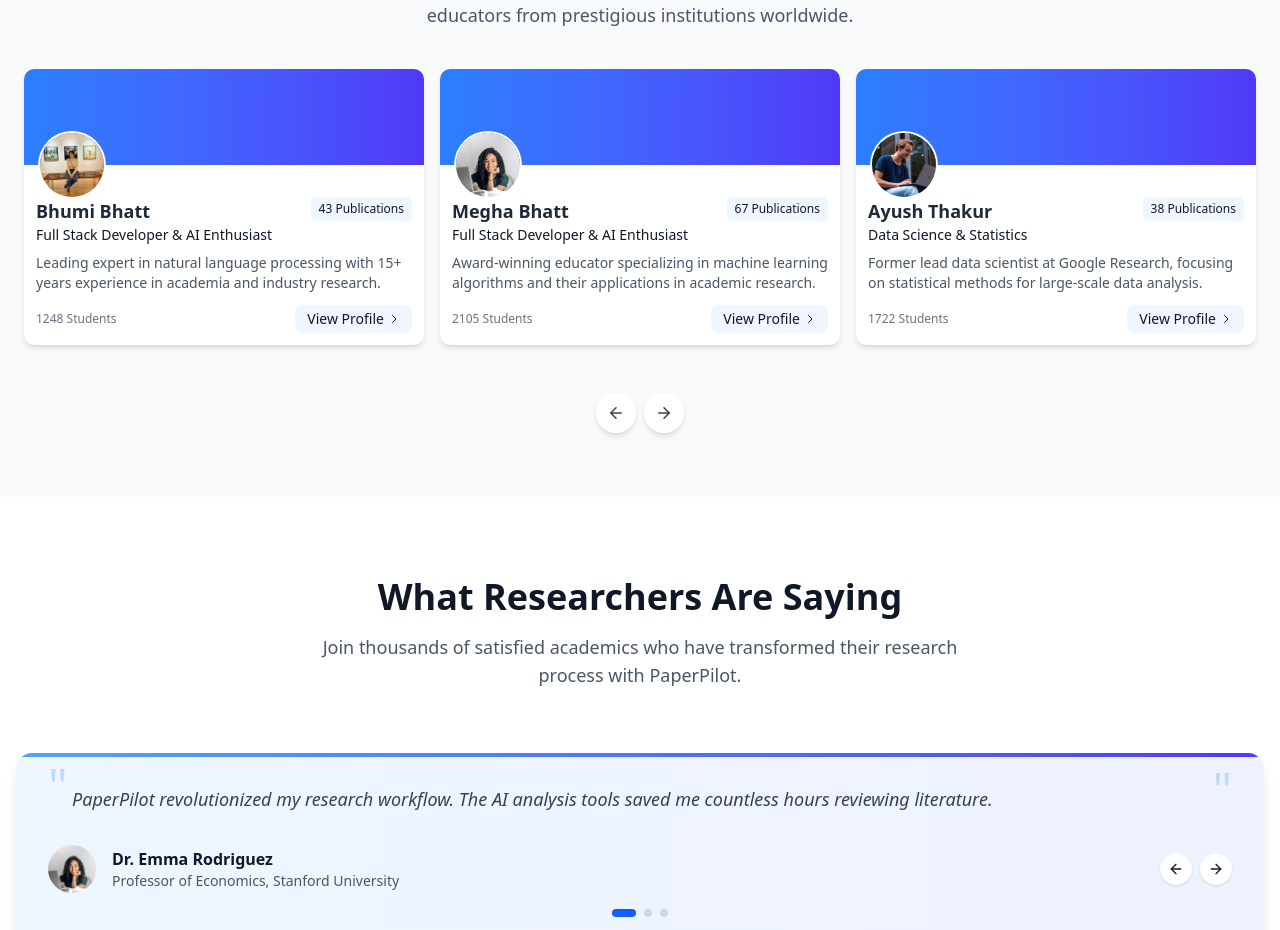
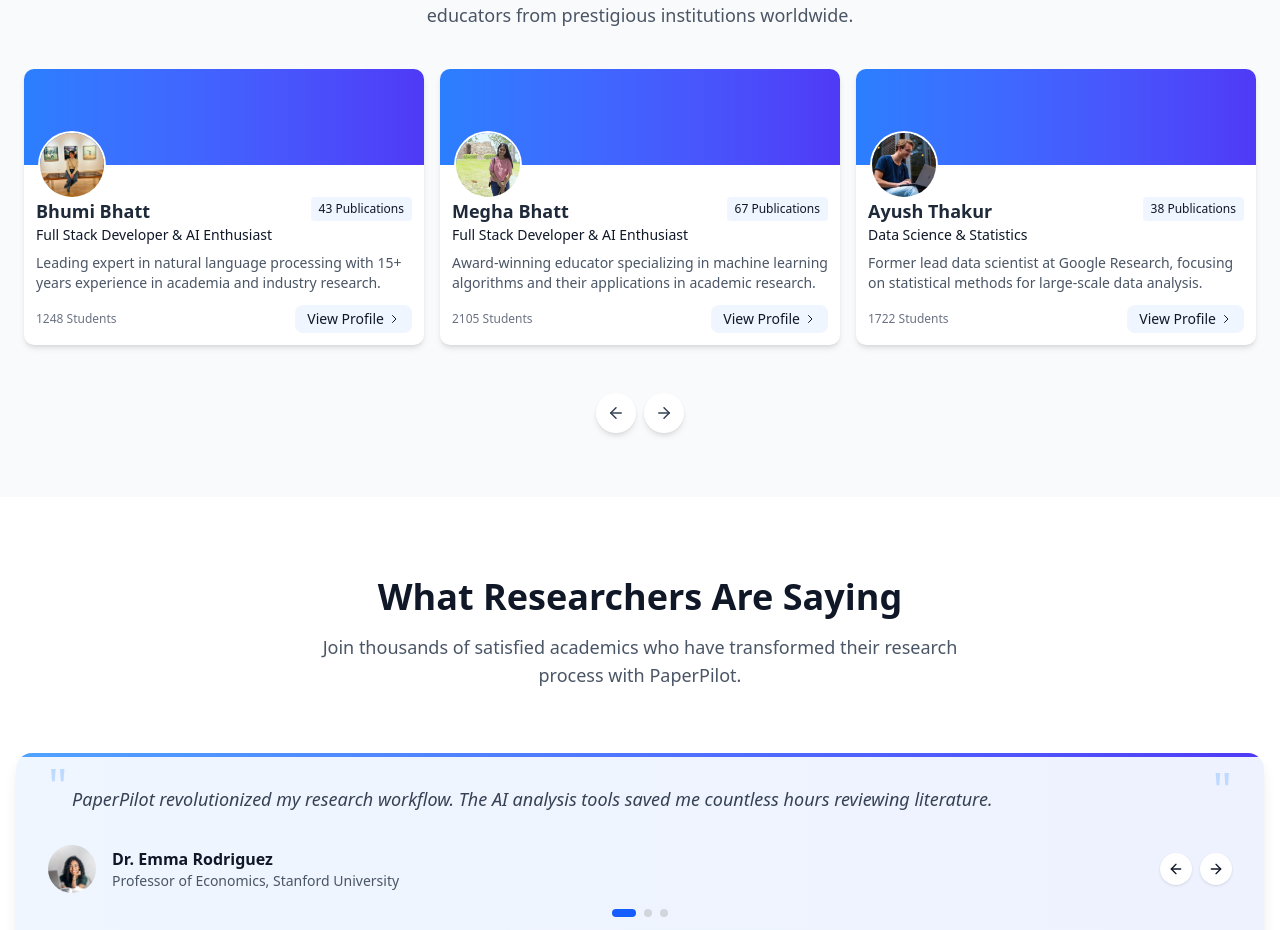
Before and after one commit to ayu5H6/Paper_Pilottt, a React (Vite) app in the folder Frontend/: page / in a window 1280 px wide. Shown: the part 2760-3690 px from the top of the page. Built offline with nearby package versions, Linux system fonts and the light colour scheme; no server answers.

Commit message:
Update About.jsx

```diff
--- a/Frontend/src/components/About.jsx
+++ b/Frontend/src/components/About.jsx
@@ -3,19 +3,15 @@ import { Link } from "react-router-dom";
 import TypewriterText from "./TypewriterText";
 import { useNavigate } from "react-router-dom";
 
-
 //predicting
-//started
 
 import { ChevronRight, Star, Check, Download, ArrowRight, ArrowDown, ArrowUp, User, Code, FileText, Bookmark, Zap, Book, Award, Clock, ArrowLeft, Smartphone, BarChart, Building, MousePointer, MessageSquare, Pencil, Bell, Save, Twitter, Linkedin, Github, Sun, Moon, Play, Share } from 'lucide-react';
 
 // Animation component for elements that fade in when scrolled into view //PaperPilot
-//demo
 
 const FadeInOnScroll = ({ children, delay = 0, className = "" }) => {
   const [isVisible, setIsVisible] = useState(false);
   const domRef = useRef();
-
 //learn from academic
   useEffect(() => {
     const observer = new IntersectionObserver(entries => {
@@ -25,11 +21,9 @@ const FadeInOnScroll = ({ children, delay = 0, className = "" }) => {
       }
     });
 
-    //platform
     observer.observe(domRef.current);
     return () => observer.disconnect();
   }, []);
-//about
   return (
     <div
       ref={domRef}
@@ -40,7 +34,6 @@ const FadeInOnScroll = ({ children, delay = 0, className = "" }) => {
     </div>
   );
 };
-//started
 
 // Interactive testimonial carousel component
 const TestimonialCarousel = () => {
@@ -52,12 +45,14 @@ const TestimonialCarousel = () => {
       position: "Professor of Economics, Stanford University",
       avatar: "/learn1.jpg"
     },
+
     {
       quote: "As a non-native English speaker, the grammar checker has been invaluable for my academic writing. My papers are now published in top journals.",
       author: "Wei Zhang",
       position: "PhD Candidate, MIT",
       avatar: "/learn.jpg"
     },
+
     {
       quote: "The collaborative features allowed my research team to work seamlessly across three time zones. A game-changer for international collaboration.",
       author: "Professor James Wilson",
@@ -233,7 +228,6 @@ const FeatureShowcase = () => {
       icon: <User size={48} className="text-purple-600" />,
       image: "/gigi.jpg",
       route: "/realtime-editor"
-
     },
     analytics: {
       title: "Academic Analytics",
@@ -241,7 +235,6 @@ const FeatureShowcase = () => {
       icon: <Zap size={48} className="text-yellow-600" />,
       image: "/chik.jpg",
       route: "/citation-generator"
-
     }
   };
 //versities
@@ -407,9 +400,7 @@ const TrialForm = () => {
       setErrors(newErrors);
       return;
     }
-
     setIsSubmitting(true);
-
     // Simulate API call
     setTimeout(() => {
       setIsSubmitting(false);
@@ -639,14 +630,16 @@ const About = () => {
       students: 1248,
       bio: "Leading expert in natural language processing with 15+ years experience in academia and industry research."
     },
+
     {
       name: "Megha Bhatt",
       specialty: "Full Stack Developer & AI Enthusiast",
-      image: "/learn1.jpg",
+      image: "/megha.jpg",
       publications: 67,
       students: 2105,
       bio: "Award-winning educator specializing in machine learning algorithms and their applications in academic research."
     },
+
     {
       name: "Ayush Thakur",
       specialty: "Data Science & Statistics",
@@ -665,12 +658,14 @@ const About = () => {
       image: "/research.jpg",
       icon: <Code size={24} className="text-blue-500" />
     },
+
     {
       title: "PDF Document Analysis",
       description: "Upload research papers and our AI extracts key findings, methodologies, and citations while generating comprehensive summaries tailored to your research focus.",
       image: "/chik.jpg",
       icon: <FileText size={24} className="text-purple-500" />
     },
+
     {
       title: "Realtime Collaboration",
       description: "Seamlessly collaborate with research partners across institutions with conflict-free editing, commenting, and version control in a secure environment.",
@@ -685,14 +680,17 @@ const About = () => {
       question: "How can PaperPilot improve my academic writing?",
       answer: "PaperPilot uses advanced AI to analyze your writing style, identify grammar issues, suggest improvements for clarity and flow, and ensure proper citation formatting. Our system learns from millions of academic papers to provide discipline-specific recommendations that align with publication standards in your field."
     },
+
     {
       question: "Can I collaborate with others on the platform?",
       answer: "Our real-time collaborative editor allows multiple researchers to work simultaneously on the same document with character-by-character synchronization. You can track changes, leave contextual comments, assign tasks, and maintain a complete version history. We support permission controls to manage access levels for different collaborators."
     },
+
     {
       question: "How does the PDF analyzer work?",
       answer: "Our PDF analyzer uses machine learning to extract structured information from research papers. It identifies key sections, methodologies, findings, data tables, and citations. The system then generates comprehensive summaries, highlights connections to your existing research, and identifies potential gaps or opportunities for your work."
     },
+
     {
       question: "Is PaperPilot suitable for different academic disciplines?",
       answer: "PaperPilot supports researchers across disciplines from humanities to hard sciences. We offer specialized tools for different fields, including STEM-specific equation editors, citation styles for over 20 disciplines, field-specific writing guidelines, and integrations with major research databases and repositories relevant to your area of study."
@@ -757,9 +755,6 @@ const About = () => {
     <div className={`relative w-full min-h-screen overflow-hidden ${isDarkMode ? 'bg-gray-900 text-white' : 'bg-white text-gray-900'}`}>
       {/* Progress bar indicator */}
       <div className="fixed top-0 left-0 h-1 bg-blue-600 z-50" style={{ width: 'var(--scroll-progress, 0%)' }}></div>
-
-      {/* Sticky header after scrolling past hero */}
-
 
       {/* Hero section sarah */}
 
@@ -856,8 +851,6 @@ const About = () => {
     With cutting-edge AI and a student-friendly design, Paper Pilot guarantees 100% accuracy, real-time efficiency, and peace of mind for your academic needs.
   </p>
 </div>
-
-
                   <div className="flex justify-between items-center mt-4 pt-4 border-t border-gray-100 dark:border-gray-700">
                     <div className="flex items-center text-sm text-gray-500 dark:text-gray-400">
                       <Clock size={14} className="mr-1" /> Auto-saved 2 minutes ago
@@ -886,7 +879,6 @@ const About = () => {
         </svg>
       </div>
     </section>
-
 
       {/* Stats section */}
       <section className={`${isDarkMode ? 'bg-gray-800' : 'bg-gray-50'} py-16 relative`}>
```
